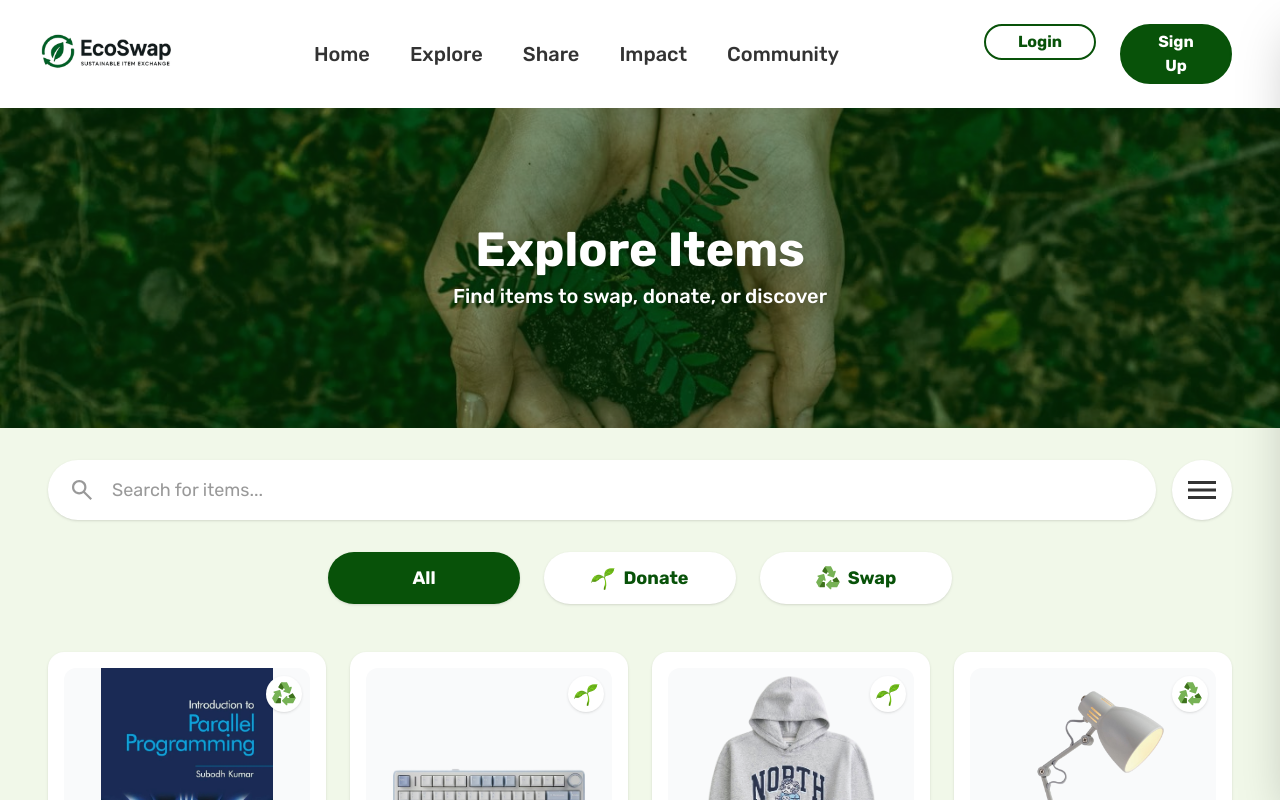
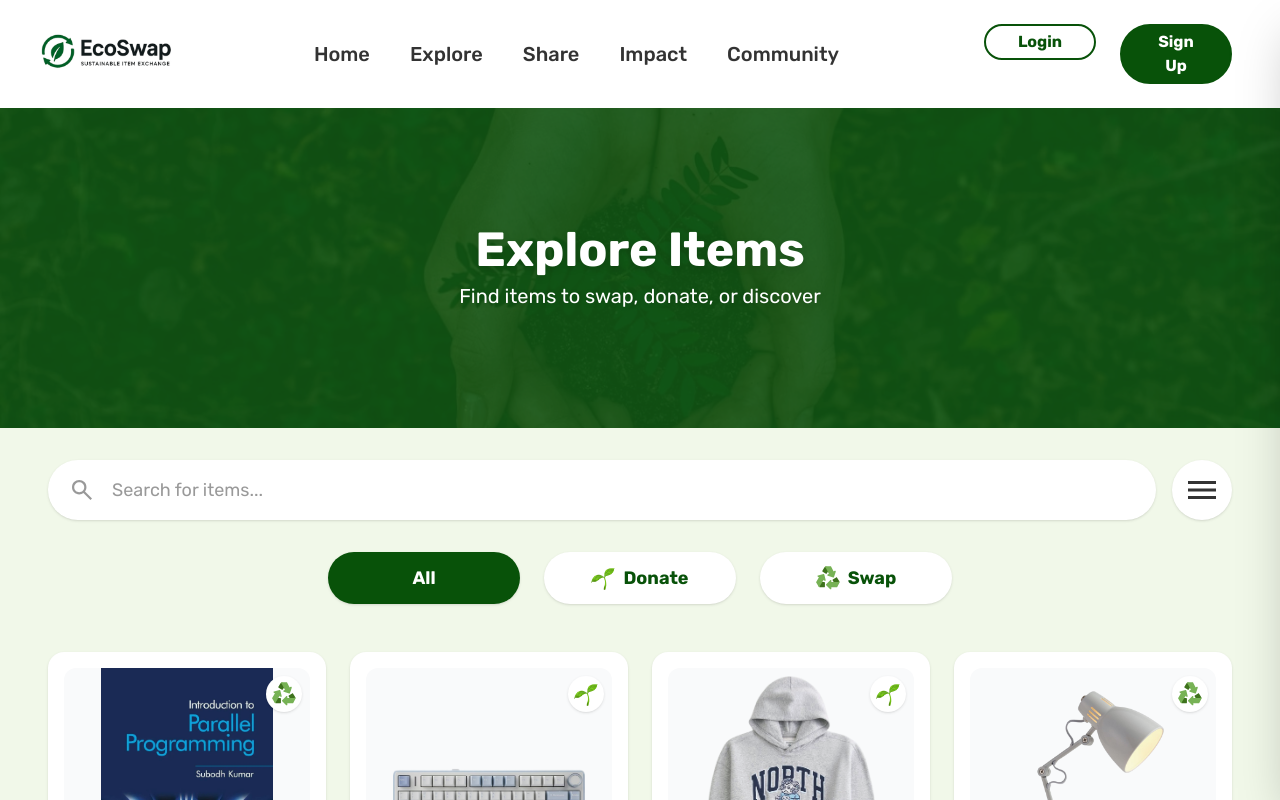
Before and after one commit to wikhing/EcoSwap, a Next.js app: page /explore in a window 1280 px wide. Shown: the top 800 px of the page. Built offline with nearby package versions, Linux system fonts and the light colour scheme.

Commit message:
Explore hero bg-color cover

```diff
--- a/app/explore/page.tsx
+++ b/app/explore/page.tsx
@@ -273,16 +273,11 @@ const ExplorePage: React.FC = () => {
       <Header />
 
       {/* Hero Section */}
-      <div className="relative h-64 md:h-80 w-full overflow-hidden">
-        <img
-          src="./assets/bg_hand.jpg"
-          alt="Explore Banner"
-          className="absolute inset-0 w-full h-full object-cover z-0"
-        />
-
+      <div className="relative h-64 md:h-80 w-full overflow-hidden inset-0 bg-black/30 backdrop-blur-sm z-10 bg-[url('/assets/bg_hand.jpg')] bg-cover bg-center">
+        <div className='w-full h-full bg-[#1B5E20CC]'/>
         <div className="absolute inset-0 bg-(--green-color)/40 flex flex-col items-center justify-center text-center px-4">
           <h1 className="text-4xl md:text-5xl font-bold text-white mb-2 drop-shadow-md">Explore Items</h1>
-          <p className="text-white text-lg md:text-xl font-medium drop-shadow-sm">Find items to swap, donate, or discover</p>
+          <p className="text-white text-lg md:text-xl drop-shadow-sm">Find items to swap, donate, or discover</p>
         </div>
       </div>
 
```
